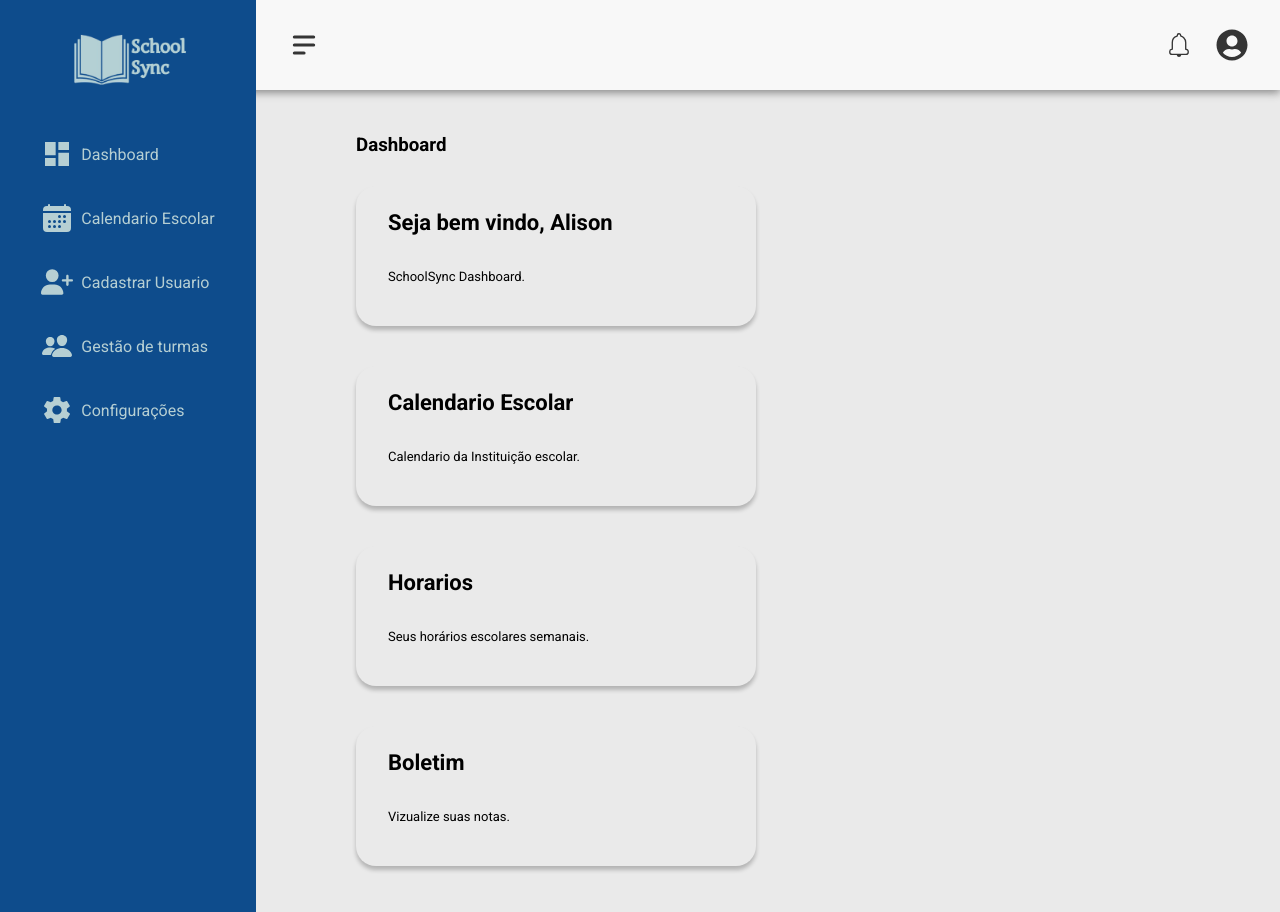
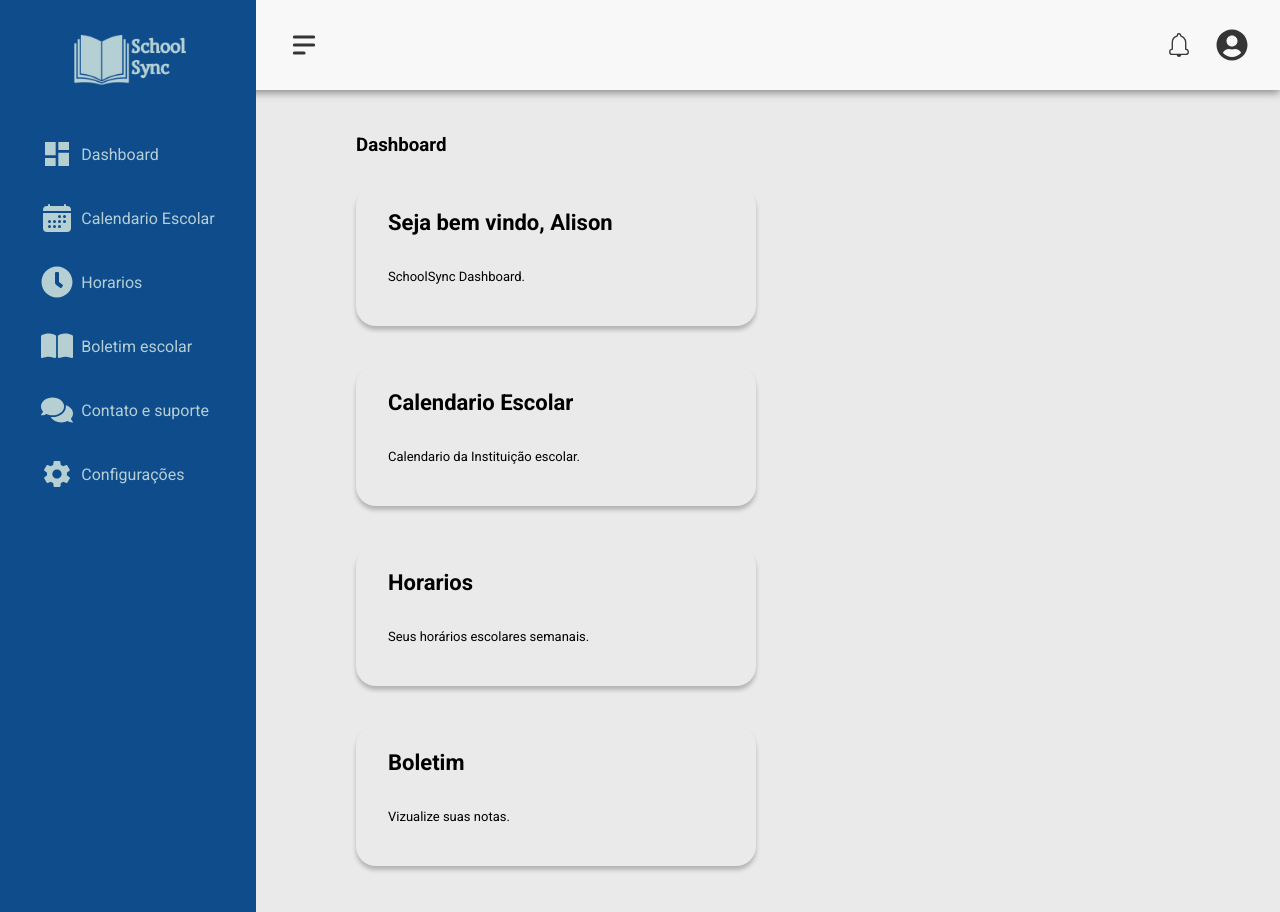
Before and after one commit to Alisonjs0/SchoolSync, a Next.js app: page /pages/dashboard in a window 1280 px wide. Built offline with nearby package versions, Linux system fonts and the light colour scheme.

Commit message:
Alteracao no tipo de usuario de forma dinamica

```diff
--- a/app/pages/dashboard/page.jsx
+++ b/app/pages/dashboard/page.jsx
@@ -1,73 +1,73 @@
-import '../esqueletoPrincipal/dashboardTemplate.css'
-import './menus.css'
+'use client'
 
-import EsqueletoPrincipal from '../esqueletoPrincipal/page.jsx'
+import "../esqueletoPrincipal/dashboardTemplate.css";
+import "./menus.css";
+
+import { user as initialUserData } from '../data/infos';
+
+import { useState } from 'react'
+
+import EsqueletoPrincipal from "../esqueletoPrincipal/page.jsx";
 
 import { IoAnalytics } from "react-icons/io5";
 
 const ConteudoMenus = () => {
-
-    const user = {
-        nome: 'Alison Jose Serafim de Lima',
-        notas: [8,6,7,9],
-        media: 7.5,
-        tipo: 'aluno'
-    }
+  const [user, setUser] = useState(initialUserData);
 
   return (
     <div>
       <EsqueletoPrincipal>
         <div className={`${"container"} ${"conteudoMenus"}`}>
           <h3>Dashboard</h3>
-                    {user.tipo === 'aluno' ? (
+          {user.tipo === "aluno" ? (
             <div>
-                                <a href="" className='menus'>
+              <a href="" className="menus">
                 <h2>Seja bem vindo, {user.nome.split(" ")[0]} </h2>
                 <p>SchoolSync Dashboard.</p>
               </a>
-                                <a href="" className='menus'>
+              <a href="" className="menus">
                 <h2>Calendario Escolar</h2>
                 <p>Calendario da Instituição escolar.</p>
               </a>
-                                <a href="" className='menus'>
+              <a href="" className="menus">
                 <h2>Horarios</h2>
                 <p>Seus horários escolares semanais.</p>
               </a>
-                                <a href="" className='menus'>
+              <a href="" className="menus">
                 <h2>Boletim</h2>
                 <p>Vizualize suas notas.</p>
               </a>
             </div>
           ) : user.tipo === "admin" ? (
             <div>
-                                <a href="" className='menus'>
+              <a href="" className="menus">
                 <h2>Seja bem vindo, {user.nome.split(" ")[0]} </h2>
                 <p>SchoolSync Dashboard.</p>
               </a>
-                                <a href="" className='menus  menuComicon'>
+              <a href="" className="menus  menuComicon">
                 <h2>8.3</h2>
                 <p>Média Escolar</p>
-                                    <IoAnalytics className='menuIcon' />
-
+                <IoAnalytics className="menuIcon" />
               </a>
-                                <a href="" className='menus'>
+              <a href="" className="menus">
                 <h2>Horarios</h2>
                 <p>Seus horários escolares semanais.</p>
               </a>
             </div>
           ) : user.tipo === "professor" ? (
             <div>
-                                <a href="" className='menus'>
+              <a href="" className="menus">
                 <h2>Seja bem vindo, {user.nome.split(" ")[0]} </h2>
                 <p>SchoolSync Dashboard.</p>
               </a>
-                                <a href="" className='menus  menuComicon'>
-                                    <h2>8.3<span>^13,3%</span></h2>
+              <a href="" className="menus  menuComicon">
+                <h2>
+                  8.3<span>^13,3%</span>
+                </h2>
                 <p>Média por turma.</p>
-                                    <IoAnalytics className='menuIcon' />
-
+                <IoAnalytics className="menuIcon" />
               </a>
-                                <a href="" className='menus'>
+              <a href="" className="menus">
                 <h2>Minhas Turmas</h2>
                 <p>Ranking e edição.</p>
               </a>
@@ -76,9 +76,7 @@ const ConteudoMenus = () => {
         </div>
       </EsqueletoPrincipal>
     </div>
+  );
+};
 
-
-  )
-}
-
-export default ConteudoMenus
+export default ConteudoMenus;
--- /dev/null
+++ b/app/pages/data/infos.js
@@ -0,0 +1,6 @@
+export const user = {
+    nome: 'Alison Jose Serafim de Lima',
+    notas: [8,6,7,9],
+    media: 7.5,
+    tipo: 'aluno'
+}
--- a/app/pages/esqueletoPrincipal/conteudoMenuLateral.js
+++ b/app/pages/esqueletoPrincipal/conteudoMenuLateral.js
@@ -1,22 +1,18 @@
 import "./dashboardTemplate.css"
 
+import { user as initialUserData } from '../data/infos';
+
+import { useState } from 'react'
+
 import { MdDashboard } from "react-icons/md";
-import { IoCalendar } from "react-icons/io5";
-import { IoPeople } from "react-icons/io5";
-import { FaComments } from "react-icons/fa";
+import { IoCalendar, IoPeople } from "react-icons/io5";
+import { FaComments, FaClock } from "react-icons/fa";
 import { IoMdSettings } from "react-icons/io";
-import { FaUserPlus } from "react-icons/fa6";
-import { FaClock } from "react-icons/fa";
-import { FaBookOpen } from "react-icons/fa6";
+import { FaUserPlus, FaBookOpen } from "react-icons/fa6";
 
 const ConteudoMenuLateral = () => {
 
-    const user = {
-        nome: 'Alison Jose Serafim de Lima',
-        notas: [8,6,7,9],
-        media: 7.5,
-        tipo: 'admin'
-    }
+    const [user, setUser] = useState(initialUserData)
 
   return (
     <div>
--- a/app/pages/esqueletoPrincipal/page.jsx
+++ b/app/pages/esqueletoPrincipal/page.jsx
@@ -3,7 +3,6 @@
 import "./dashboardTemplate.css" // Importação do CSS
 import ConteudoMenuLateral from "./conteudoMenuLateral";
 
-import Link from 'next/link'
 import { useState } from "react"; // useState para atualização dos dados em tempo real na tela
 
 // Importação dos icons
```
Lines whose indentation alone changed are shown as unchanged.
